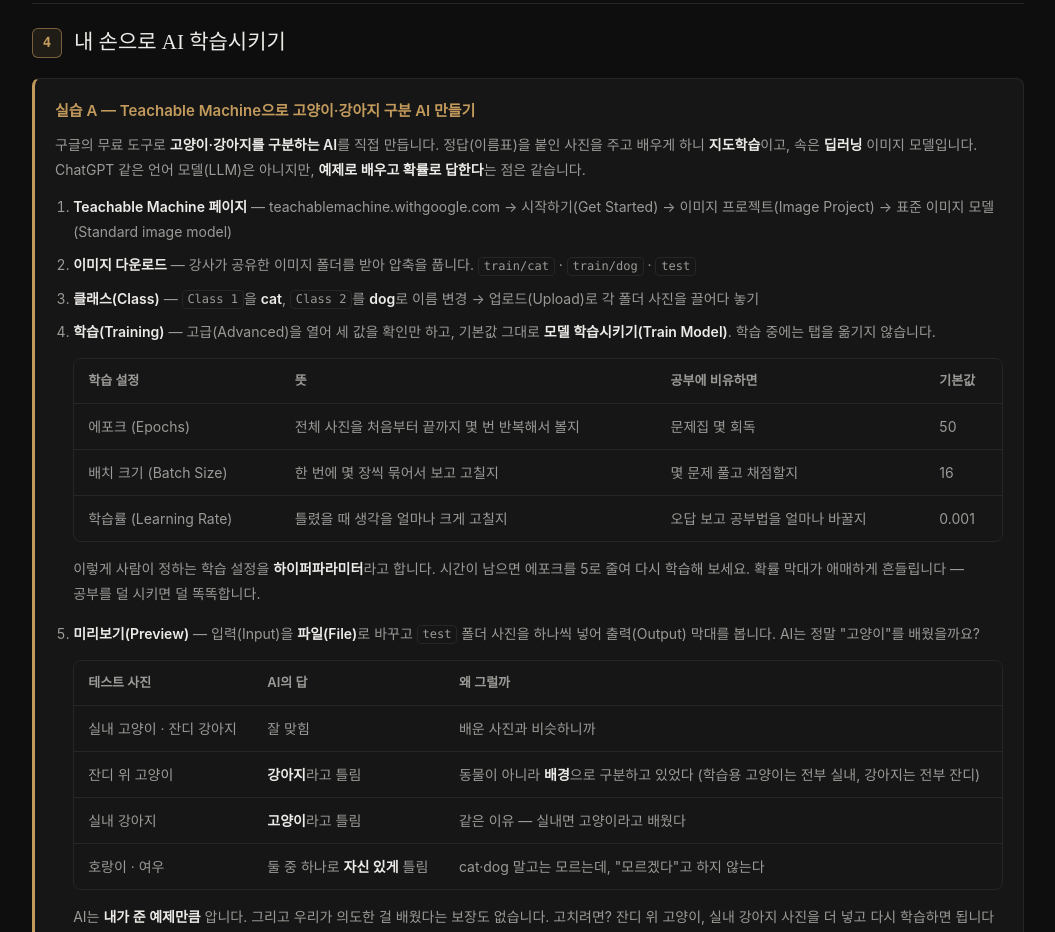
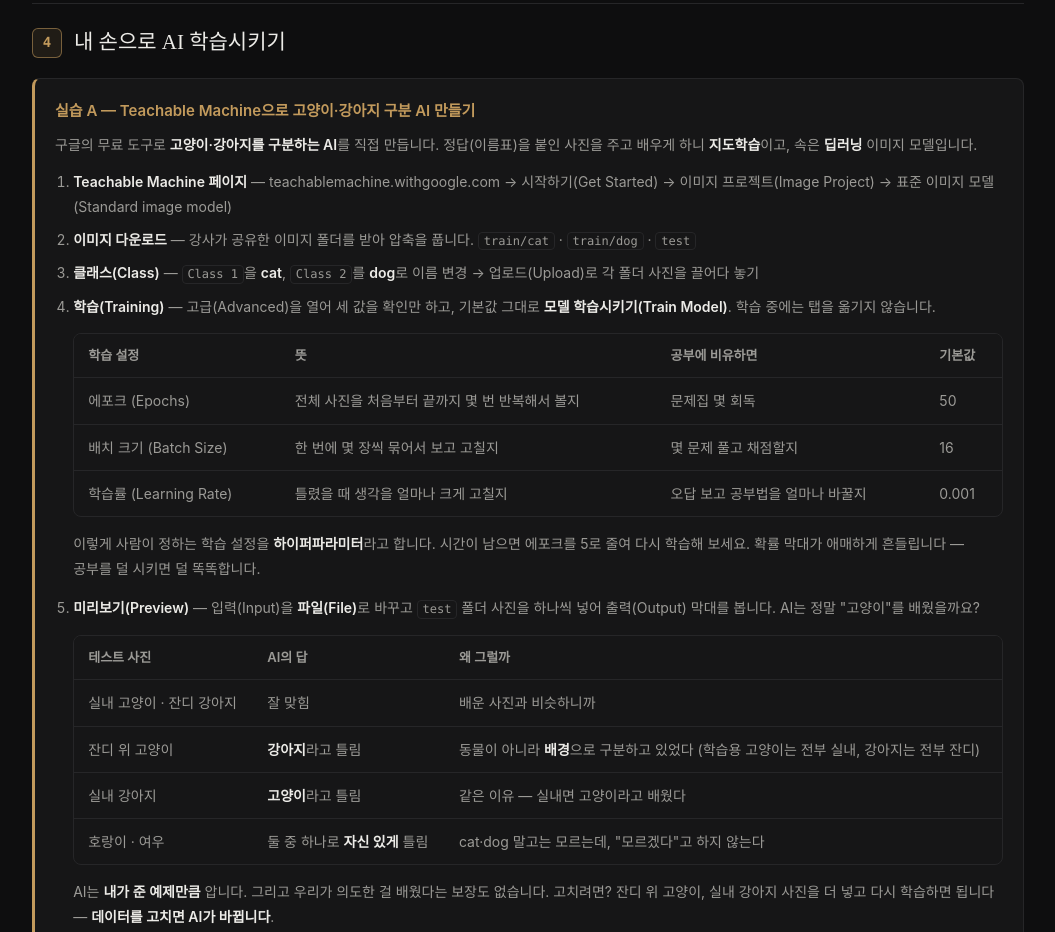
Before and after one commit to aaaaxca/leejuhyeong, a plain HTML site: page c/prompt-to7lu/01.html in a window 1280 px wide. Shown: the part 3194-4126 px from the top of the page, without its empty margins (112-1167 px from the left). Drawn offline with Linux system fonts and the light colour scheme; a web font is replaced by a local one.

Commit message:
prompt 1차시: 실습 A 소개에서 LLM 문장 제거
Co-Authored-By: Claude Opus 5.5 <noreply@anthropic.com>
Claude-Session: https://claude.ai/code/session_012qBc579Pi2SqD7VYHqKnXc

```diff
--- a/c/prompt-to7lu/01.html
+++ b/c/prompt-to7lu/01.html
@@ -260,7 +260,7 @@
     <h2 class="sec-head" id="s4"><span class="sec-num">4</span>내 손으로 AI 학습시키기</h2>
     <div class="practice-card">
       <div class="practice-title">실습 A — Teachable Machine으로 고양이·강아지 구분 AI 만들기</div>
-      <p>구글의 무료 도구로 <b>고양이·강아지를 구분하는 AI</b>를 직접 만듭니다. 정답(이름표)을 붙인 사진을 주고 배우게 하니 <b>지도학습</b>이고, 속은 <b>딥러닝</b> 이미지 모델입니다. ChatGPT 같은 언어 모델(LLM)은 아니지만, <b>예제로 배우고 확률로 답한다</b>는 점은 같습니다.</p>
+      <p>구글의 무료 도구로 <b>고양이·강아지를 구분하는 AI</b>를 직접 만듭니다. 정답(이름표)을 붙인 사진을 주고 배우게 하니 <b>지도학습</b>이고, 속은 <b>딥러닝</b> 이미지 모델입니다.</p>
       <ol class="steps">
         <li><b>Teachable Machine 페이지</b> — teachablemachine.withgoogle.com → 시작하기(Get Started) → 이미지 프로젝트(Image Project) → 표준 이미지 모델(Standard image model)</li>
         <li><b>이미지 다운로드</b> — 강사가 공유한 이미지 폴더를 받아 압축을 풉니다. <code>train/cat</code> · <code>train/dog</code> · <code>test</code></li>
```
Also changed, not shown: content/prompt/01.html (+1 -1 lines).
